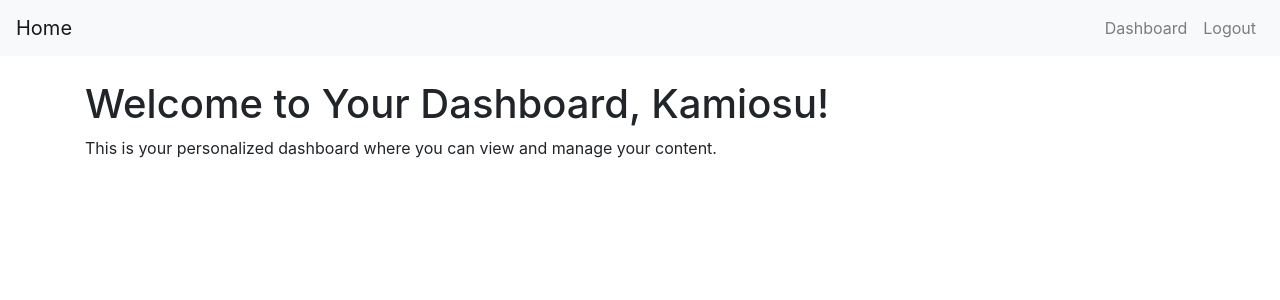
After one commit to S3LRAHC/ScoreWebApp, a Flask app: page /dashboard in a window 1280 px wide. The commit adds this page. Shown: the top 300 px of the page. Run offline with Flask 3, Linux system fonts and the light colour scheme; a user stored in the database is signed in; some libraries are stand-ins or nearby versions.

Commit message:
added login and users database

```diff
--- /dev/null
+++ b/app/auth.py
@@ -0,0 +1,82 @@
+import bcrypt
+from flask import Blueprint, render_template, redirect, url_for, flash, request
+from flask_login import  UserMixin, login_user, login_required, logout_user, current_user
+from app import db, bcrypt, login_manager
+
+
+bp = Blueprint('auth', __name__)
+
+class User(UserMixin, db.Model):
+    id = db.Column(db.Integer, primary_key=True)
+    username = db.Column(db.String(150), unique=True, nullable=False)
+    email = db.Column(db.String(150), unique=True, nullable=False)
+    password = db.Column(db.String(60), nullable=False)
+
+# Function to create the database
+def create_db():
+    db.create_all()  # This creates all tables for models defined in this module
+
+@login_manager.user_loader
+def load_user(user_id):
+    return User.query.get(int(user_id))
+
+@bp.route('/signup', methods=['GET', 'POST'])
+def signup():
+    from app import db, bcrypt
+
+    if request.method == 'POST':
+        username = request.form.get('username')
+        email = request.form.get('email')
+        password = request.form.get('password')
+
+        # Check if username or email already exists
+        user = User.query.filter_by(username=username).first()
+        if user:
+            flash('Username already exists', 'danger')
+            return redirect(url_for('auth.signup'))
+
+        user = User.query.filter_by(email=email).first()
+        if user:
+            flash('Email already registered', 'danger')
+            return redirect(url_for('auth.signup'))
+
+        hashed_password = bcrypt.generate_password_hash(password).decode('utf-8')
+        user = User(username=username, email=email, password=hashed_password)
+
+        db.session.add(user)
+        db.session.commit()
+
+        flash('Your account has been created! You can now log in.', 'success')
+        return redirect(url_for('auth.signin'))
+
+    return render_template('pages/signup.html')
+
+
+@bp.route('/signin', methods=['GET', 'POST'])
+def signin():
+    if request.method == 'POST':
+        email = request.form.get('email')
+        password = request.form.get('password')
+
+        user = User.query.filter_by(email=email).first()
+        if user and bcrypt.check_password_hash(user.password, password):
+            login_user(user)
+            flash('You have been logged in!', 'success')
+
+            next_page = request.args.get('next')
+            return redirect(next_page) if next_page else redirect(url_for('auth.dashboard'))
+
+        flash('Login unsuccessful. Please check email and password', 'danger')
+
+    return render_template('pages/signin.html')
+
+@bp.route('/dashboard')
+@login_required
+def dashboard():
+    return render_template('pages/dashboard.html')
+
+@bp.route('/logout')
+@login_required
+def logout():
+    logout_user()
+    return redirect(url_for('auth.signin'))
--- a/app/templates/_navigation.html
+++ b/app/templates/_navigation.html
@@ -2,5 +2,6 @@
   <ul>
     <li><a href="{{ url_for('pages.home') }}">Home</a></li>
     <li><a href="{{ url_for('scores.scores') }}">Scores</a></li>
+    <li><a href="{{ url_for('auth.signin') }}">Login</a></li>
   </ul>
 </nav>
--- /dev/null
+++ b/app/templates/pages/dashboard.html
@@ -0,0 +1,41 @@
+<!DOCTYPE html>
+<html lang="en">
+<head>
+    <meta charset="UTF-8">
+    <meta name="viewport" content="width=device-width, initial-scale=1.0">
+    <title>Dashboard</title>
+    <!-- Bootstrap CSS -->
+    <link href="https://stackpath.bootstrapcdn.com/bootstrap/4.5.2/css/bootstrap.min.css" rel="stylesheet">
+</head>
+<body>
+
+    <!-- Navigation Bar -->
+    <nav class="navbar navbar-expand-lg navbar-light bg-light">
+        <a class="navbar-brand" href="{{ url_for('pages.home') }}">Home</a>
+        <button class="navbar-toggler" type="button" data-toggle="collapse" data-target="#navbarNav" aria-controls="navbarNav" aria-expanded="false" aria-label="Toggle navigation">
+            <span class="navbar-toggler-icon"></span>
+        </button>
+        <div class="collapse navbar-collapse" id="navbarNav">
+            <ul class="navbar-nav ml-auto">
+                <li class="nav-item">
+                    <a class="nav-link" href="/dashboard">Dashboard</a>
+                </li>
+                <li class="nav-item">
+                    <a class="nav-link" href="/logout">Logout</a>
+                </li>
+            </ul>
+        </div>
+    </nav>
+
+    <!-- Main Content -->
+    <div class="container mt-4">
+        <h1>Welcome to Your Dashboard, {{ current_user.username }}!</h1>
+        <p>This is your personalized dashboard where you can view and manage your content.</p>
+    </div>
+
+    <!-- Bootstrap JS, Popper.js, and jQuery -->
+    <script src="https://code.jquery.com/jquery-3.5.1.slim.min.js"></script>
+    <script src="https://cdn.jsdelivr.net/npm/@popperjs/core@2.0.6/dist/umd/popper.min.js"></script>
+    <script src="https://stackpath.bootstrapcdn.com/bootstrap/4.5.2/js/bootstrap.min.js"></script>
+</body>
+</html>
```
Also changed, not shown: app/__init__.py (+28 -4 lines), app/templates/pages/signin.html (added, +19 -0 lines), app/templates/pages/signup.html (added, +21 -0 lines), app/users.py (deleted, +0 -24 lines), users.py (added, +7 -0 lines), instance/users.db (added), users.db (deleted), 1 other file.
